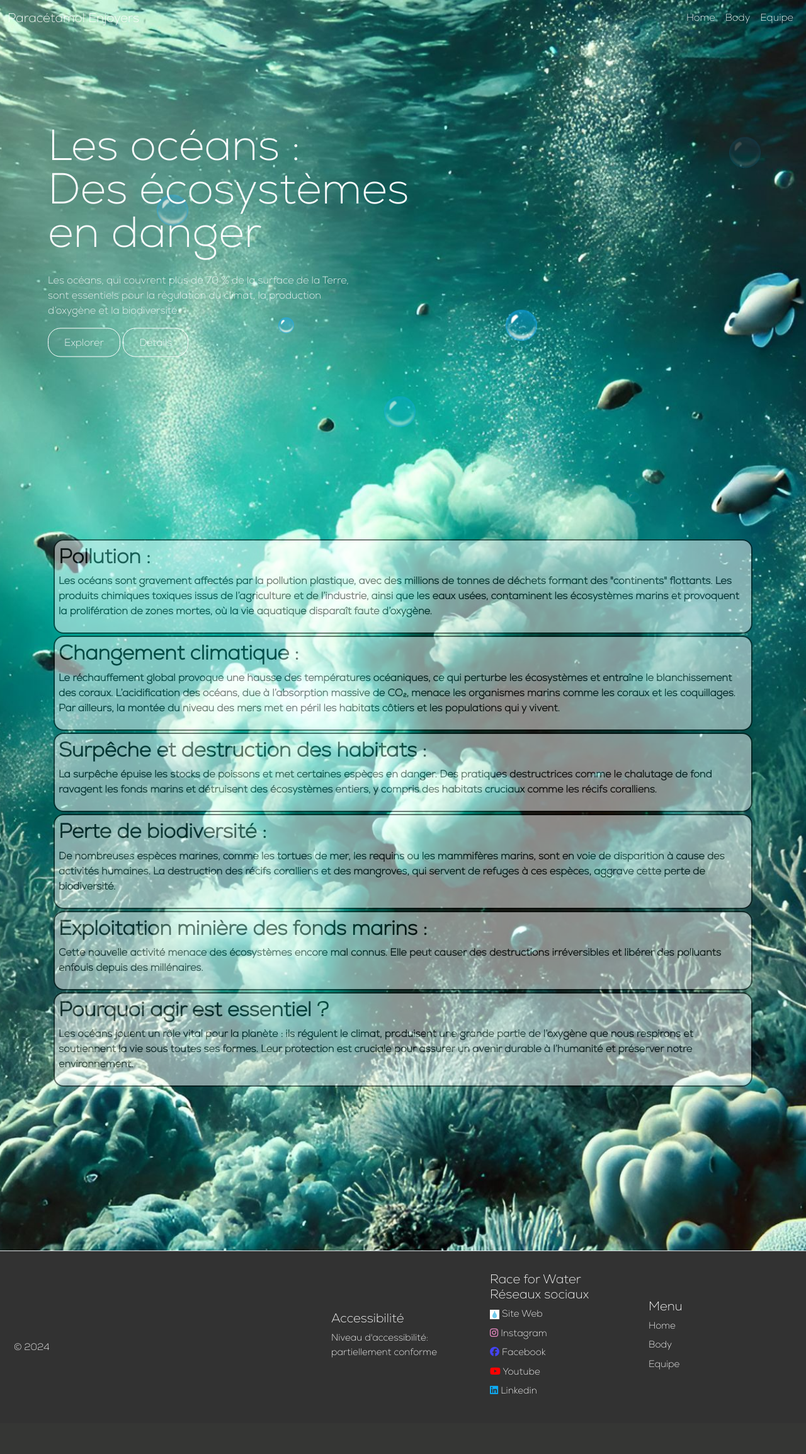
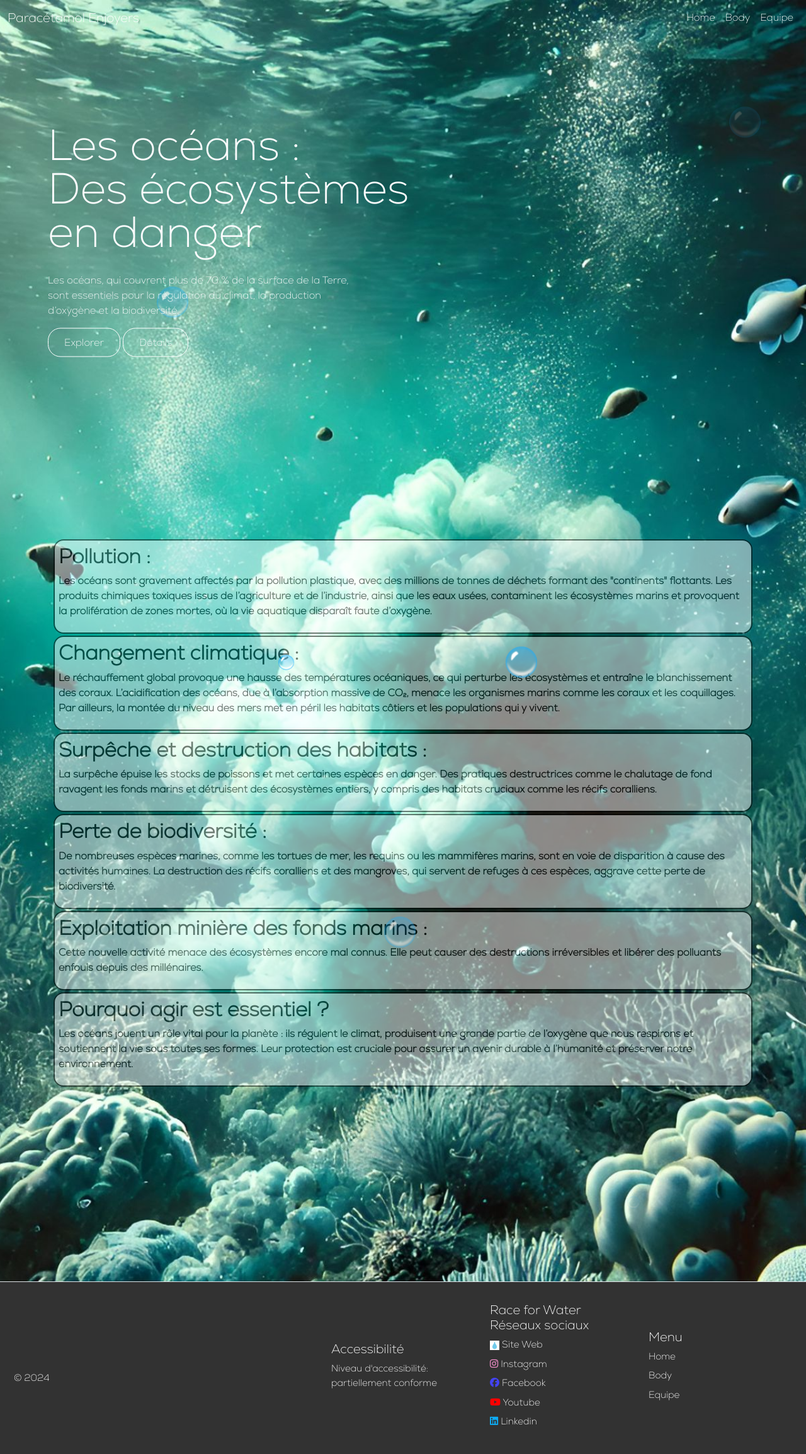
Before and after one commit to 12300238/NDI2024, a PHP site: page / in a window 1280 px wide. Shown: the whole page at 63% size. Before the commit the page ends 2213 px from the top, so only its background shows below. Run offline with PHP 8.4, Linux system fonts and the light colour scheme.

Commit message:
Update bubbles in index.php and header.css

```diff
--- a/css/header.css
+++ b/css/header.css
@@ -104,16 +104,18 @@ h1{
 }
 
 .bubbles img{
+    opacity: 0;
     width: 50px;
     animation: bubble 7s linear infinite;
 }
 
 .bubbles{
     width: 100%;
+    height: 100%;
     display: flex;
     align-items: center;
     justify-content: space-around;
-    position: absolute;
+    position: relative;
     bottom: -70px;
 }
 
@@ -133,7 +135,7 @@ h1{
         opacity: 1;
     }
     100%{
-        transform: translateY(-80vh);
+        transform: translateY(-250vh);
         opacity: 0;
     }
 }
--- a/index.php
+++ b/index.php
@@ -12,15 +12,6 @@ require_once "header.html";
 
         <a href="/body.php"><button>Explorer</button></a>
         <a href="#text"><button>Détails</button></a>
-    </div>
-    <div class="bubbles">
-        <img src="img/bubble.png">
-        <img src="img/bubble.png">
-        <img src="img/bubble.png">
-        <img src="img/bubble.png">
-        <img src="img/bubble.png">
-        <img src="img/bubble.png">
-        <img src="img/bubble.png">
     </div>
 </div>
 <div id = "text" class="details container avofoot">
@@ -60,7 +51,15 @@ require_once "header.html";
         environnement.</p>
     </div>
 </div>
-
+<div class="bubbles">
+    <img src="img/bubble.png">
+    <img src="img/bubble.png">
+    <img src="img/bubble.png">
+    <img src="img/bubble.png">
+    <img src="img/bubble.png">
+    <img src="img/bubble.png">
+    <img src="img/bubble.png">
+</div>
 <?php
 require_once "footer.html";
 ?>
```
